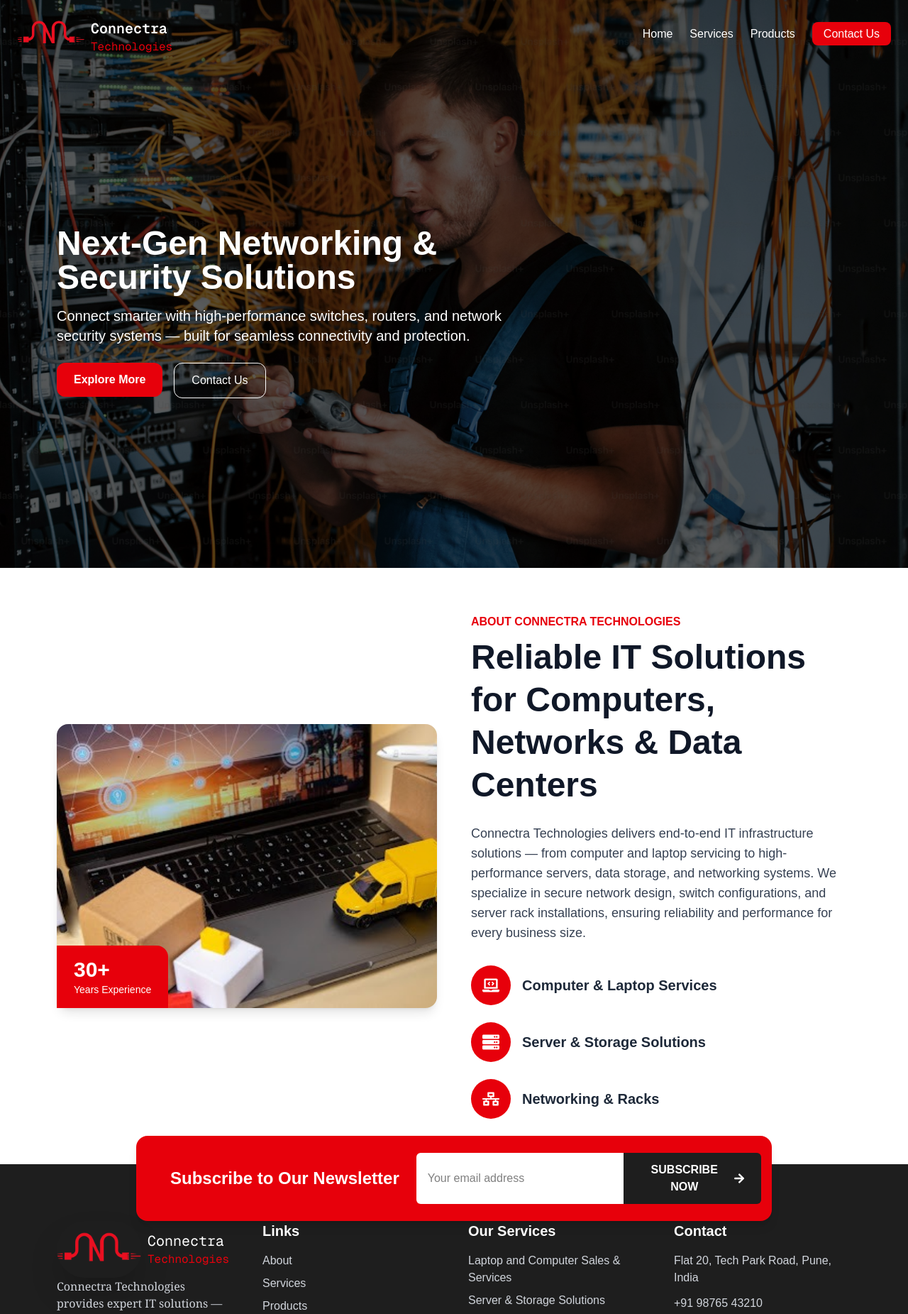
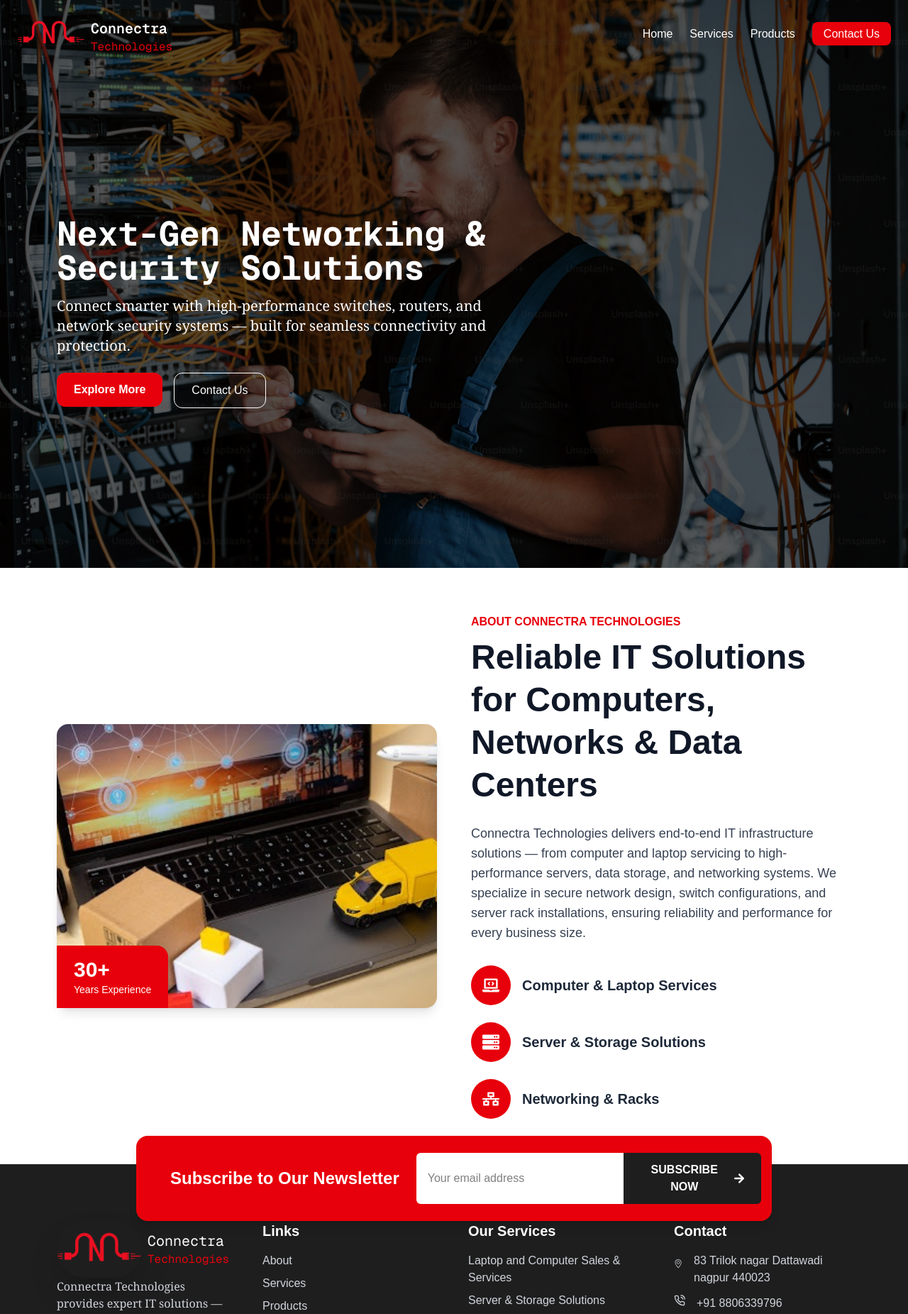
Before and after one commit to jayashri1998/connectra.global, a Next.js app: page / in a window 1280 px wide. Shown: the top 1851 px of the page at 71% size. Built offline with nearby package versions, Linux system fonts and the light colour scheme.

Commit message:
added contact

```diff
--- a/src/app/Footer.js
+++ b/src/app/Footer.js
@@ -1,5 +1,9 @@
 "use client";
 import { FaArrowRight } from "react-icons/fa";
+import { AiOutlineMail } from "react-icons/ai";
+import { FiPhoneCall } from "react-icons/fi";
+import { SlLocationPin } from "react-icons/sl";
+
 
 export default function Footer() {
   return (
@@ -62,11 +66,12 @@
         <div className="mt-16">
         <h4 className="text-xl font-semibold mb-4">Contact</h4>
         <ul className="text-gray-300 space-y-3">
-            <li>
-            Flat 20, Tech Park Road, Pune, India
+            <li className="flex gap-4">
+             <SlLocationPin className="mt-2"/>
+            83 Trilok nagar Dattawadi nagpur 440023
             </li>
-            <li>+91 98765 43210</li>
-            <li>info@connectra.in</li>
+            <li className="flex gap-4"> <FiPhoneCall/>+91 8806339796</li>
+            <li className="flex gap-4">  <AiOutlineMail className="mt-2"/>gaurav@connectra.global</li>
         </ul>
         </div>
     </div>
--- a/src/app/contact/page.js
+++ b/src/app/contact/page.js
@@ -2,6 +2,8 @@
 import { useState } from "react";
 import { FaUser, FaEnvelope, FaPhoneAlt, FaRegCommentDots } from "react-icons/fa";
 import Image from "next/image";
+import { RiArrowRightSLine } from "react-icons/ri";
+
 
 export default function ContactPage() {
   const [form, setForm] = useState({
@@ -22,18 +24,30 @@
   };
 
   return (
-    <section className="relative min-h-screen flex items-center justify-center bg-black overflow-hidden text-white">
-      {/* Background with connected network effect */}
-      <div className="absolute inset-0">
-        <Image
-          src="/network-bg.jpg" // replace with your background image path (public folder)
-          alt="Network background"
-          fill
-          className="object-cover opacity-20"
-        />
-      </div>
+   <main className="min-h-screen bg-transparent text-gray-800">
+   <section className="relative h-[50vh] overflow-hidden -mt-[80px] pt-[80px]">
+         <div className="absolute inset-0 transition-all duration-1000 ease-in-out">
+           <Image
+             src='/contact.jpg'
+             alt="Connectra Technologies Banner"
+             fill
+             className="object-cover brightness-75 transition-opacity duration-1000"
 
-      <div className="relative z-10 bg-gradient-to-br from-[#101828]/90 to-[#1E293B]/80 backdrop-blur-lg border border-gray-700 rounded-2xl shadow-xl w-[90%] md:w-[50%] p-8 md:p-10">
+           />
+         </div>
+
+        <div className="absolute inset-0 bg-black/50"></div>
+        <div className="relative z-10 flex h-full items-center justify-center px-6 md:px-20">
+          {/* Content Box */}
+          <div className="text-white text-center ">
+            <h1 className="text-3xl md:text-5xl font-bold text-center justify-center font-mono mb-4 transition-all duration-800 ease-in-out">
+Contact
+            </h1>
+            <p className="flex gap-2 ml-4">Home <RiArrowRightSLine className="mt-1"/> contact</p>
+            </div>
+            </div>
+            </section>
+      <div className="relative my-12 z-10 md:justify-end  backdrop-blur-lg bg-gray-200 border border-gray-700 rounded-2xl shadow-xl w-[90%] md:w-[50%] p-8 md:p-10">
         <h2 className="text-3xl font-bold text-center mb-8">
           Get in Touch
         </h2>
@@ -51,7 +65,7 @@
               onChange={handleChange}
               placeholder="Enter your name"
               required
-              className="w-full bg-black/70 border border-gray-500 rounded-md px-4 py-3 focus:outline-none focus:ring-2 focus:ring-blue-500"
+              className="w-full bg-white border border-gray-500 rounded-md px-4 py-3 focus:outline-none focus:ring-2 focus:ring-blue-500"
             />
           </div>
 
@@ -67,7 +81,7 @@
               onChange={handleChange}
               placeholder="Enter your email"
               required
-              className="w-full bg-black/70 border border-gray-500 rounded-md px-4 py-3 focus:outline-none focus:ring-2 focus:ring-blue-500"
+              className="w-full bg-white border border-gray-500 rounded-md px-4 py-3 focus:outline-none focus:ring-2 focus:ring-blue-500"
             />
           </div>
 
@@ -83,7 +97,7 @@
               onChange={handleChange}
               placeholder="+1"
               required
-              className="w-full bg-black/70 border border-gray-500 rounded-md px-4 py-3 focus:outline-none focus:ring-2 focus:ring-blue-500"
+              className="w-full bg-white border border-gray-500 rounded-md px-4 py-3 focus:outline-none focus:ring-2 focus:ring-blue-500"
             />
           </div>
 
@@ -99,7 +113,7 @@
               placeholder="Describe your requirement"
               rows={4}
               required
-              className="w-full bg-black/70 border border-gray-500 rounded-md px-4 py-3 focus:outline-none focus:ring-2 focus:ring-blue-500"
+              className="w-full white border border-gray-500 rounded-md px-4 py-3 focus:outline-none focus:ring-2 focus:ring-blue-500"
             />
           </div>
           <button
@@ -110,6 +124,6 @@
           </button>
         </form>
       </div>
-    </section>
+    </main>
   );
 }
--- a/src/app/layout.js
+++ b/src/app/layout.js
@@ -1,6 +1,7 @@
 import { Geist, Geist_Mono } from "next/font/google";
 import "./globals.css";
 import Navbar from "./Navbar";
+import Footer from "./Footer";
 const geistSans = Geist({
   variable: "--font-geist-sans",
   subsets: ["latin"],
@@ -26,6 +27,7 @@
         <main className="pt-20">
           {children}
         </main>
+        <Footer/>
       </body>
     </html>
   );
--- a/src/app/page.js
+++ b/src/app/page.js
@@ -9,6 +9,7 @@
 import service from "../assests/sevice.jpg";
 import { motion } from "framer-motion";
 import { FaServer, FaLaptopCode, FaNetworkWired } from "react-icons/fa"
+import Link from "next/link";
 
 export default function Home() {
 
@@ -60,17 +61,17 @@
         <div className="relative z-10 flex h-full items-center justify-center md:justify-start px-6 md:px-20">
           {/* Content Box */}
           <div className="text-white text-center md:text-left max-w-2xl">
-            <h1 className="text-3xl md:text-5xl font-bold mb-4 transition-all duration-800 ease-in-out">
+            <h1 className="text-3xl md:text-5xl font-bold font-mono mb-4 transition-all duration-800 ease-in-out">
               {title}
             </h1>
-            <p className="text-lg md:text-xl mb-6 transition-all duration-700 ease-in-out">
+            <p className="text-lg md:text-xl font-serif mb-6 transition-all duration-700 ease-in-out">
               {description}
             </p>
 
             <div className="flex flex-col md:flex-row items-center md:items-start gap-4">
-              <button className="bg-red-600 hover:bg-red-700 text-white px-6 py-3 rounded-xl font-semibold transition">
+              <Link href='/contact' className="bg-red-600 hover:bg-red-700 text-white px-6 py-3 rounded-xl font-semibold transition">
                 Explore More
-              </button>
+              </Link>
               <button className="bg-transparent border border-white px-6 py-3 rounded-xl hover:bg-white hover:text-black transition">
                 Contact Us
               </button>
@@ -143,7 +144,6 @@
           </div>
       </motion.div>
     </section>
-<Footer/>
     </main>
   );
 }
```
Also changed, not shown: public/contact.jpg (added).
